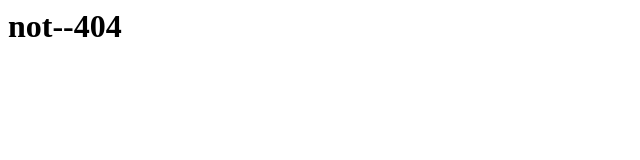
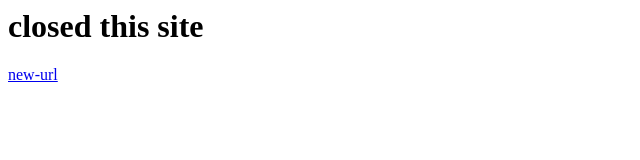
Before and after one commit to konngitune/norumaku1zoku, a plain HTML site: page index.html in a window 1280 px wide. Shown: the whole page, without its empty margins (0-640 px from the left). Drawn offline with Linux system fonts and the light colour scheme.

Commit message:
Update index.html

```diff
--- a/index.html
+++ b/index.html
@@ -1,5 +1,6 @@
 <html>
   <body>
-    <h1>not--404</h1>
+    <h1>closed this site</h1>
+    <p><a href=https://norumaku1zoku.github.io/new-url/>new-url</p>
   </body>
 </html>
```
